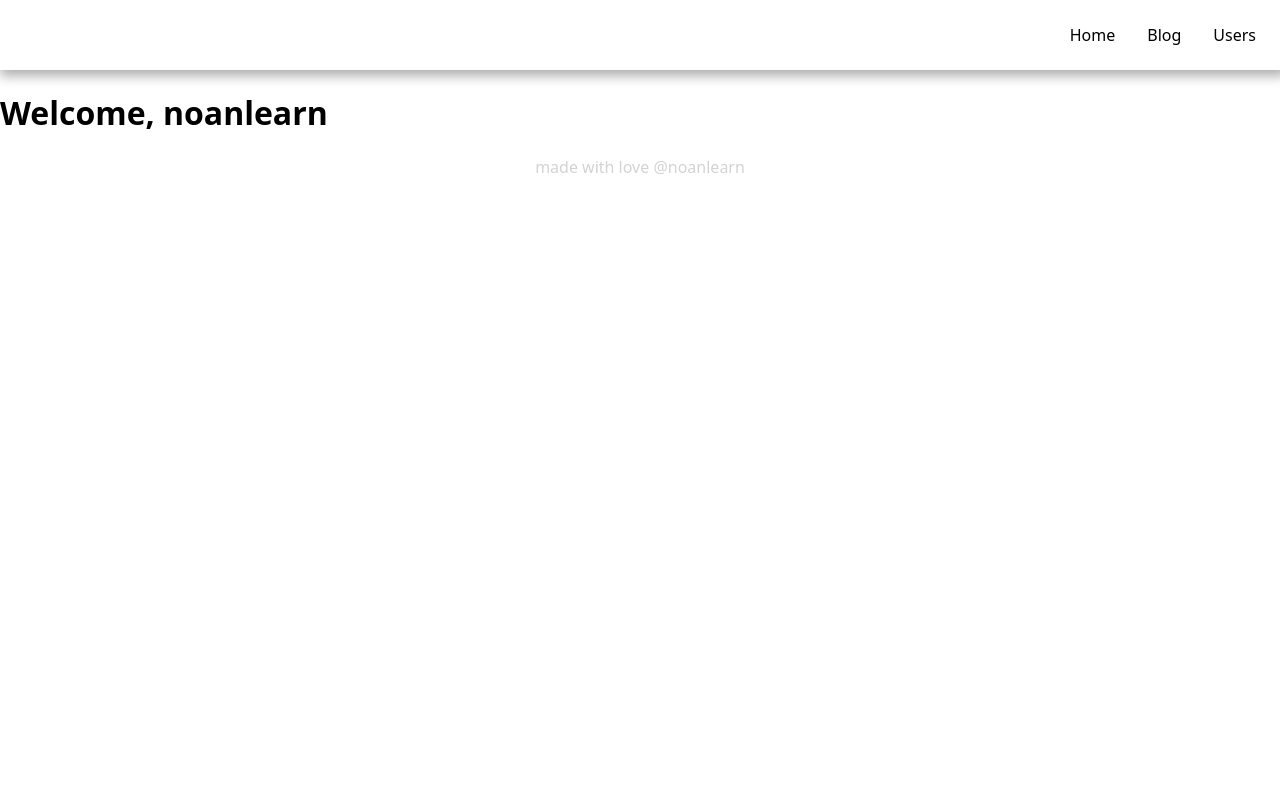
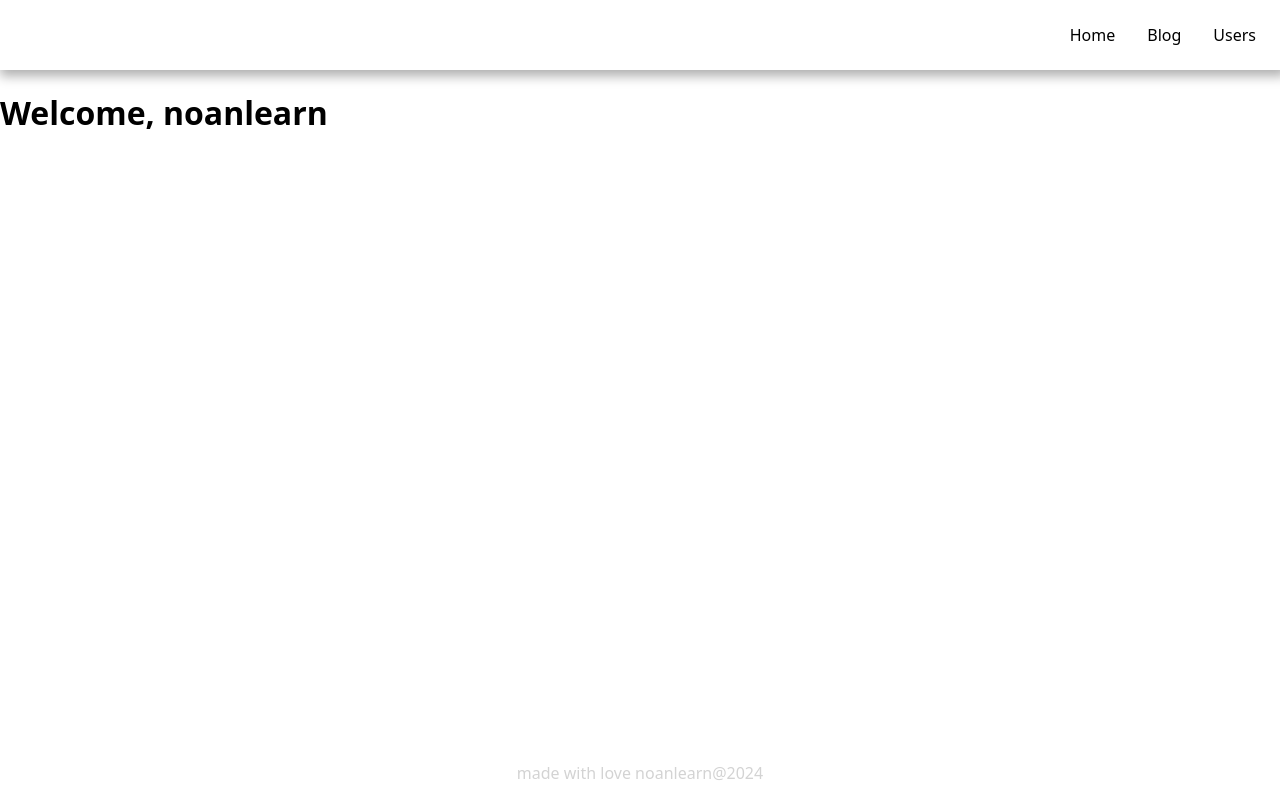
Before and after one commit to noanlearn/nextjs-basic, a Next.js app: page / in a window 1280 px wide. Built offline with nearby package versions, Linux system fonts and the light colour scheme.

Commit message:
feat: add layout page

```diff
--- a/components/Footer/index.tsx
+++ b/components/Footer/index.tsx
@@ -3,7 +3,7 @@
 export default function Footer() {
   return (
     <div>
-      <p className={styles.title}>made with love @noanlearn</p>
+      <p className={styles.title}>made with love noanlearn@2024</p>
     </div>
   );
 }
--- /dev/null
+++ b/components/Layout/Layout.module.css
@@ -0,0 +1,9 @@
+.container {
+  height: 100%;
+  display: flex;
+  flex-direction: column;
+}
+
+.content {
+  flex: 1;
+}
--- /dev/null
+++ b/components/Layout/index.tsx
@@ -0,0 +1,19 @@
+import { ReactNode } from "react";
+import Footer from "../Footer";
+import Header from "../Header";
+import styles from "./Layout.module.css";
+
+interface LayoutProps {
+  children: ReactNode;
+}
+
+export default function Layout(props: LayoutProps) {
+  const { children } = props;
+  return (
+    <div className={styles.container}>
+      <Header />
+      <div className={styles.content}>{children}</div>
+      <Footer />
+    </div>
+  );
+}
--- a/pages/blog.tsx
+++ b/pages/blog.tsx
@@ -1,7 +1,9 @@
+import Layout from "@/components/Layout";
+
 export default function Blog() {
   return (
-    <div>
+    <Layout>
       <p>Blog Page</p>
-    </div>
+    </Layout>
   );
 }
--- a/pages/index.tsx
+++ b/pages/index.tsx
@@ -1,17 +1,12 @@
-import Image from "next/image";
+import Layout from "@/components/Layout";
 import { Inter } from "next/font/google";
-import Link from "next/link";
-import Header from "@/components/Header";
-import Footer from "@/components/Footer";
 
 const inter = Inter({ subsets: ["latin"] });
 
 export default function Home() {
   return (
-    <main>
-      <Header />
+    <Layout>
       <h1>Welcome, noanlearn</h1>
-      <Footer />
-    </main>
+    </Layout>
   );
 }
--- a/pages/users/index.tsx
+++ b/pages/users/index.tsx
@@ -1,7 +1,9 @@
+import Layout from "@/components/Layout";
+
 export default function Users() {
   return (
-    <div>
+    <Layout>
       <p>Users Page</p>
-    </div>
+    </Layout>
   );
 }
--- a/styles/globals.css
+++ b/styles/globals.css
@@ -6,6 +6,7 @@
     Oxygen, Ubuntu, Cantarell, "Open Sans", "Helvetica Neue", sans-serif;
   max-width: 1400px;
   margin: auto;
+  height: 100%;
 }
 
 a {
@@ -16,3 +17,7 @@
 * {
   box-sizing: border-box;
 }
+
+#__next {
+  height: 100%;
+}
```
